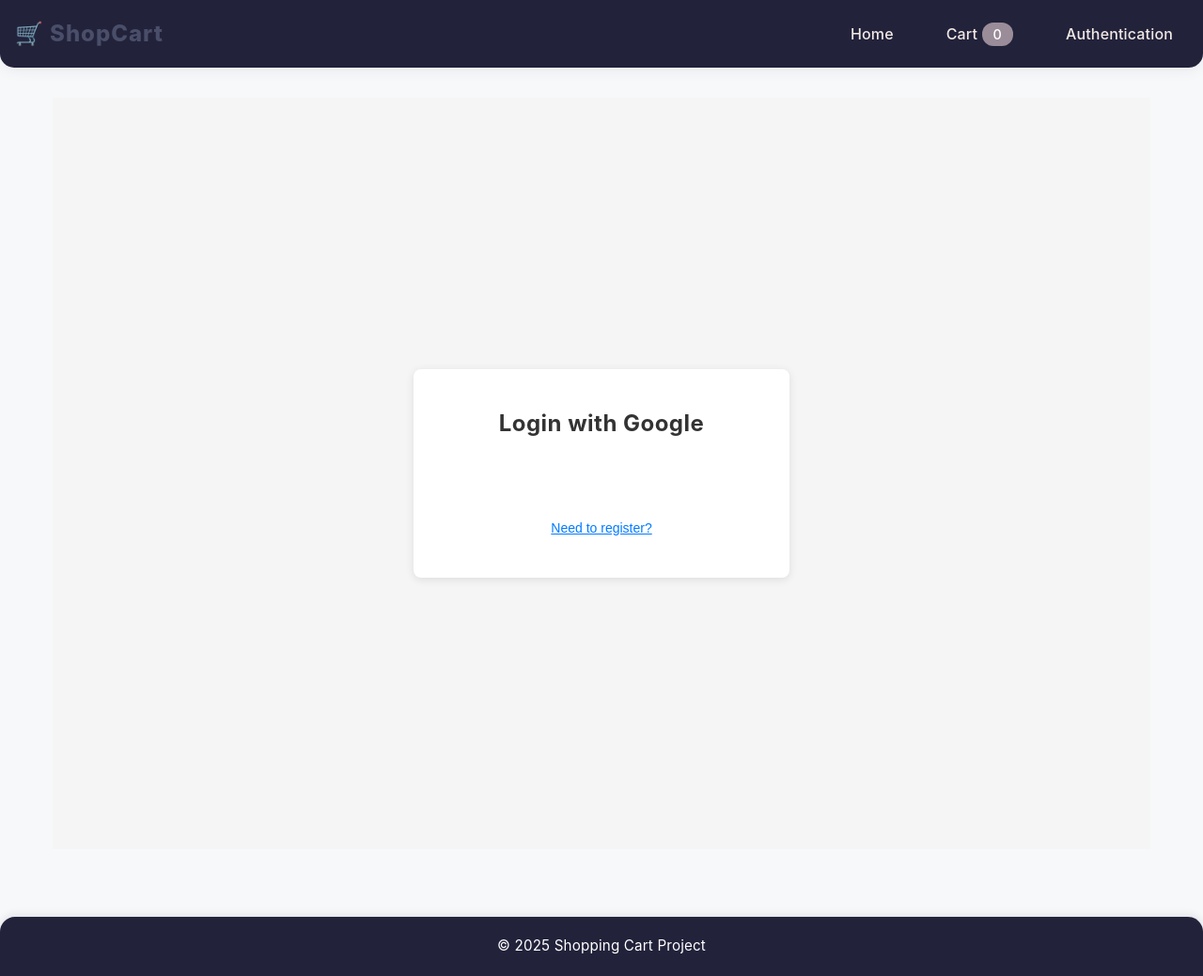
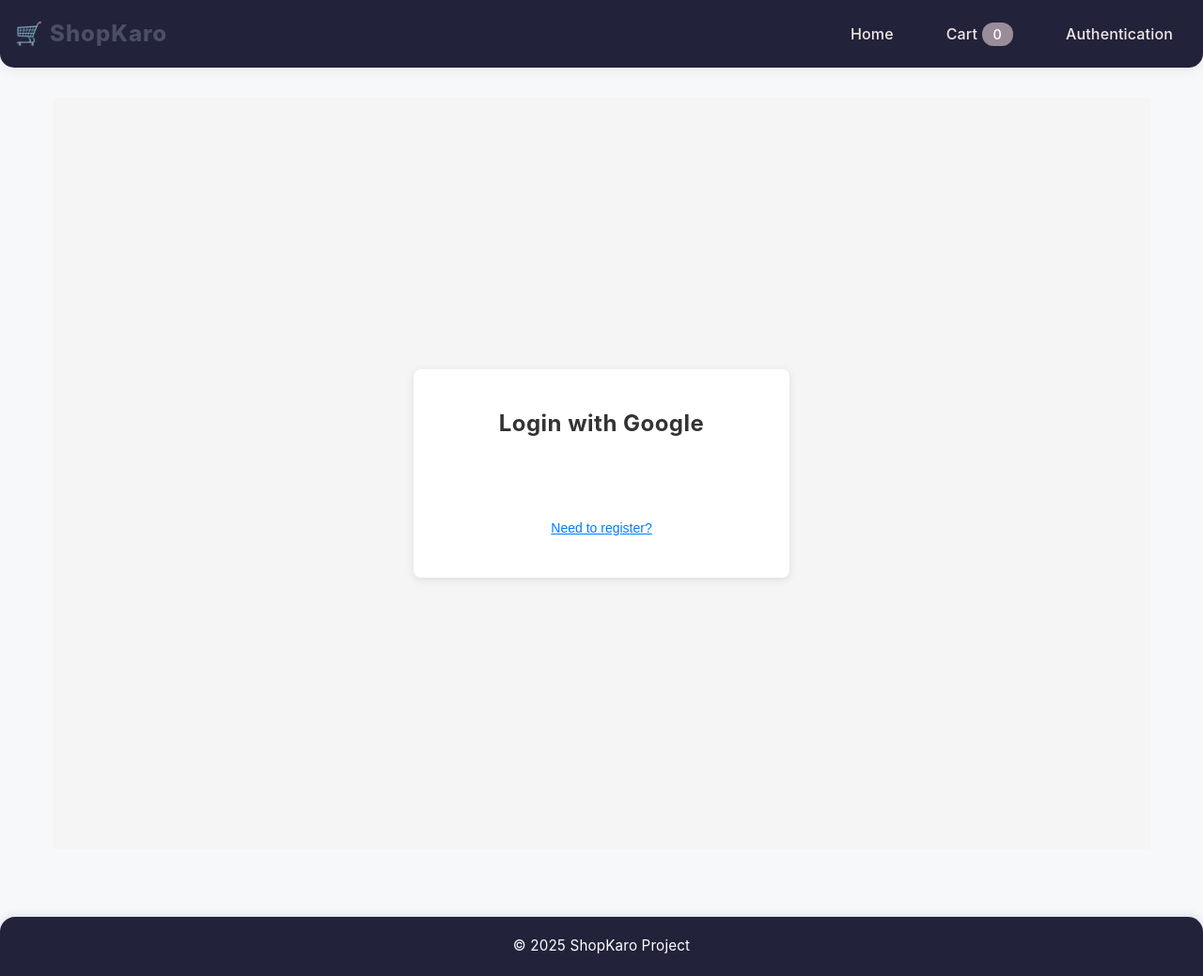
Before and after one commit to Nrsingh12/WAP_Capstone_Project, a React (Create React App) app: page /auth in a window 1280 px wide. Shown: the whole page at 94% size. Built offline with nearby package versions, Linux system fonts and the light colour scheme.

Commit message:
Update in code

```diff
--- a/src/components/Footer.js
+++ b/src/components/Footer.js
@@ -4,7 +4,7 @@ import './Footer.css';
 function Footer() {
   return (
     <footer className="footer">
-      <p>© {new Date().getFullYear()} Shopping Cart Project</p>
+      <p>© {new Date().getFullYear()} ShopKaro Project</p>
     </footer>
   );
 }
--- a/src/components/Navbar.js
+++ b/src/components/Navbar.js
@@ -14,7 +14,7 @@ function Navbar({ cart }) {
 
   return (
     <nav className="navbar">
-      <Link to="/" className="navbar-brand">🛒 ShopCart</Link>
+      <Link to="/" className="navbar-brand">🛒 ShopKaro</Link>
       <div className="navbar-links">
         <Link to="/" className="nav-link">Home</Link>
         <Link to="/cart" className="nav-link">
```
